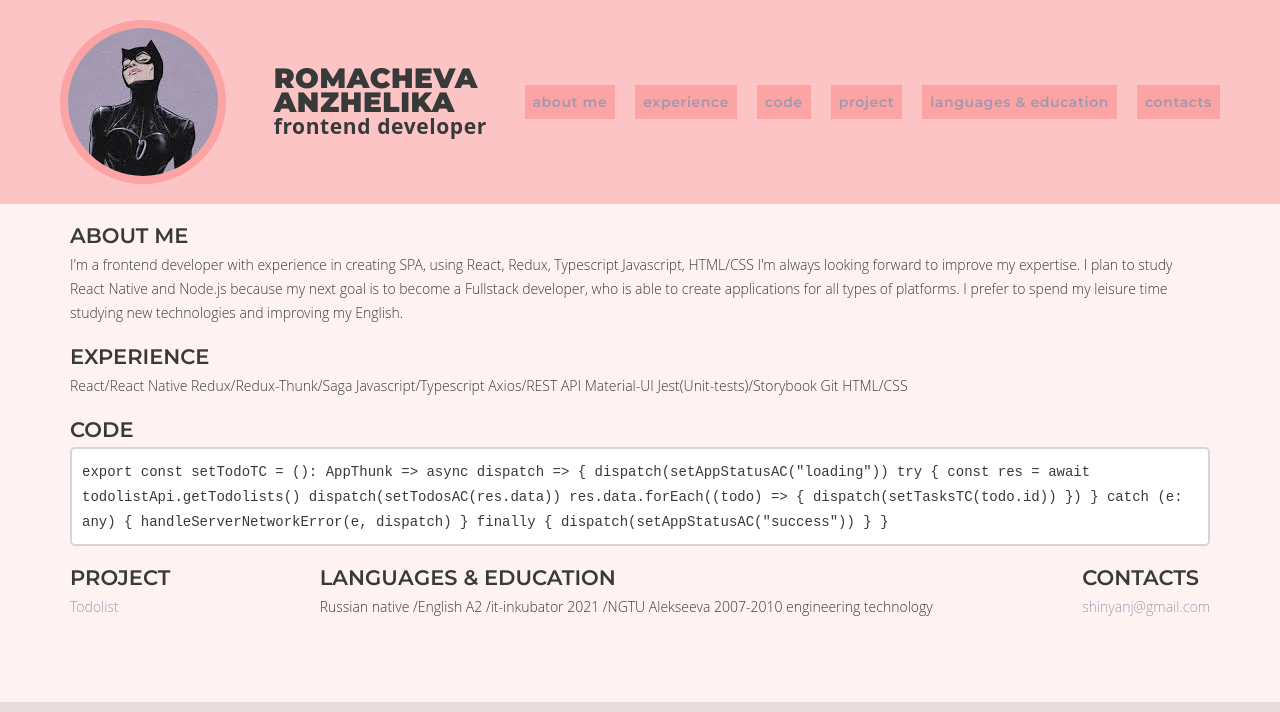
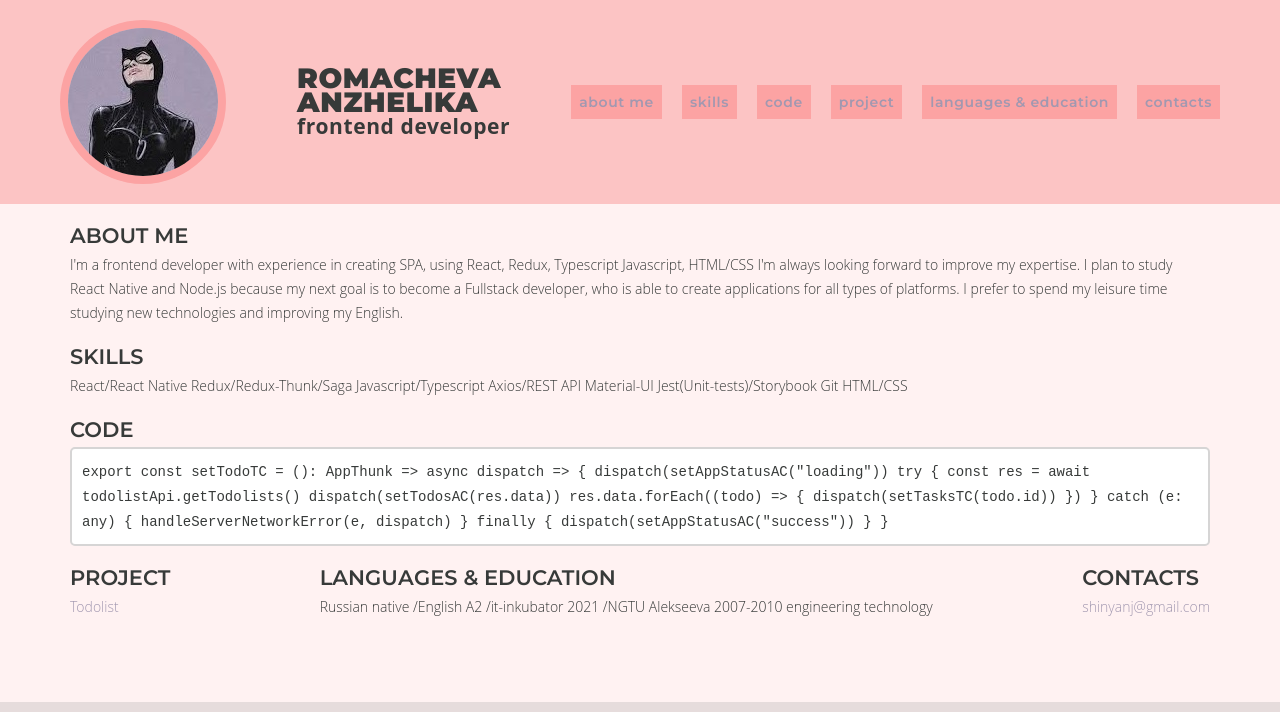
Before and after one commit to Anjeli-art/rsschool-cv, a plain HTML site: page index.html in a window 1280 px wide. Shown: the top 712 px of the page. Drawn offline with Linux system fonts and the light colour scheme.

Commit message:
fix: fix name section skills

```diff
--- a/index.html
+++ b/index.html
@@ -36,7 +36,7 @@
                   <a class="header__list-link" href="">about me</a>
                 </li>
                 <li class="header__list-item">
-                  <a class="header__list-link" href="#">experience</a>
+                  <a class="header__list-link" href="#">skills</a>
                 </li>
                 <li class="header__list-item">
                   <a class="header__list-link" href="#">code</a>
@@ -73,7 +73,7 @@
               </p>
             </div>
             <div class="profile__item">
-              <h2 class="title">experience</h2>
+              <h2 class="title">skills</h2>
               <p class="profile__text">
                 React/React Native Redux/Redux-Thunk/Saga Javascript/Typescript
                 Axios/REST API Material-UI Jest(Unit-tests)/Storybook Git
```
